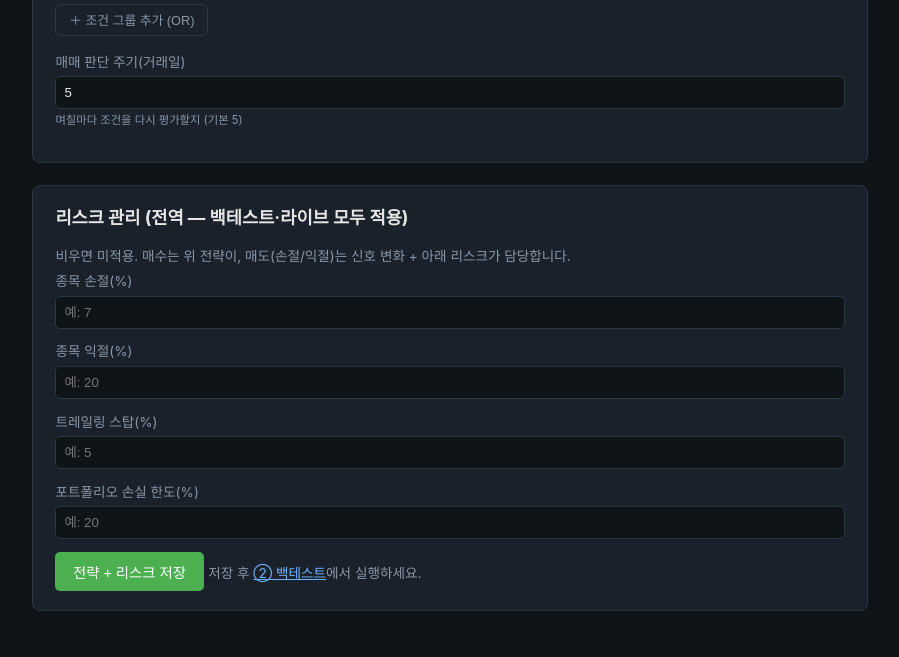
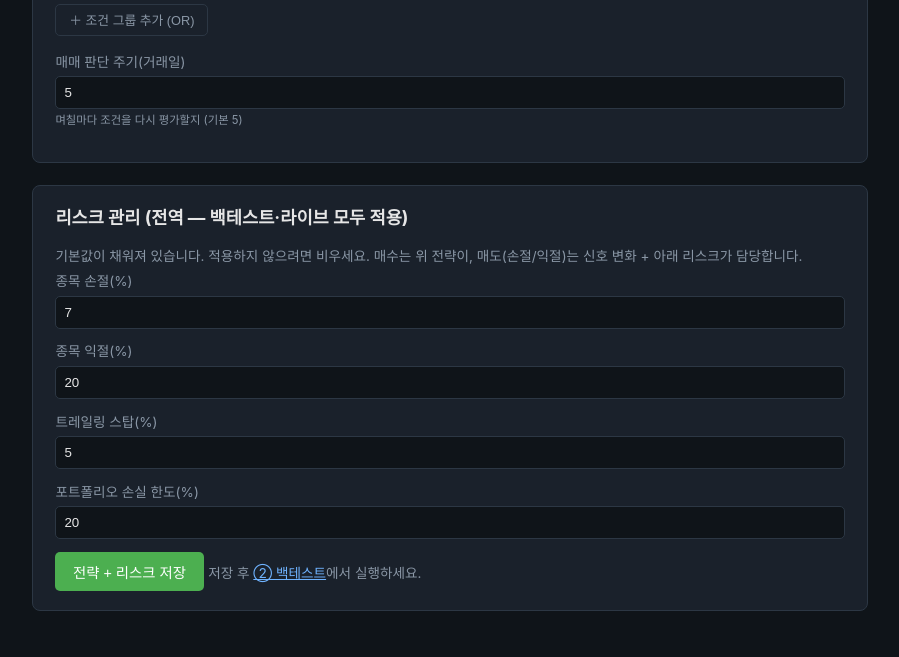
Before and after one commit to JeongSeongMok/buylow, a FastAPI app: page /strategy in a window 1280 px wide. Shown: the part 970-1627 px from the top of the page, without its empty margins (190-1089 px from the left). Run offline with FastAPI, Linux system fonts and the light colour scheme.

Commit message:
feat(dashboard): default values for risk fields (suggest until first save)
Co-Authored-By: Claude Opus 4.8 <noreply@anthropic.com>

```diff
--- a/orchestrator/dashboard/routes.py
+++ b/orchestrator/dashboard/routes.py
@@ -120,7 +120,7 @@ def register_dashboard(
             "strategy": strategy,
             "groups": groups,
             "param_value": signals_catalog.param_value,
-            "risk": config.get_risk_config(),
+            "risk": config.risk_form_values(),
             "saved": request.query_params.get("saved"),
             "error": request.query_params.get("error"),
         })
--- a/orchestrator/dashboard/templates/strategy.html
+++ b/orchestrator/dashboard/templates/strategy.html
@@ -46,11 +46,11 @@
 
 <section class="card">
   <h2>리스크 관리 (전역 — 백테스트·라이브 모두 적용)</h2>
-  <p class="meta">비우면 미적용. 매수는 위 전략이, 매도(손절/익절)는 신호 변화 + 아래 리스크가 담당합니다.</p>
-  <label>종목 손절(%) <input type="text" name="stop_loss" value="{{ risk.stop_loss or '' }}" placeholder="예: 7" size="6"></label>
-  <label>종목 익절(%) <input type="text" name="take_profit" value="{{ risk.take_profit or '' }}" placeholder="예: 20" size="6"></label>
-  <label>트레일링 스탑(%) <input type="text" name="trailing" value="{{ risk.trailing or '' }}" placeholder="예: 5" size="6"></label>
-  <label>포트폴리오 손실 한도(%) <input type="text" name="max_drawdown" value="{{ risk.max_drawdown or '' }}" placeholder="예: 20" size="6"></label>
+  <p class="meta">기본값이 채워져 있습니다. 적용하지 않으려면 비우세요. 매수는 위 전략이, 매도(손절/익절)는 신호 변화 + 아래 리스크가 담당합니다.</p>
+  <label>종목 손절(%) <input type="text" name="stop_loss" value="{{ risk.stop_loss }}" placeholder="예: 7" size="6"></label>
+  <label>종목 익절(%) <input type="text" name="take_profit" value="{{ risk.take_profit }}" placeholder="예: 20" size="6"></label>
+  <label>트레일링 스탑(%) <input type="text" name="trailing" value="{{ risk.trailing }}" placeholder="예: 5" size="6"></label>
+  <label>포트폴리오 손실 한도(%) <input type="text" name="max_drawdown" value="{{ risk.max_drawdown }}" placeholder="예: 20" size="6"></label>
 
   <button type="submit">전략 + 리스크 저장</button>
   <span class="meta">저장 후 <a href="/">② 백테스트</a>에서 실행하세요.</span>
```
Also changed, not shown: orchestrator/config.py (+15 -0 lines), tests/test_config.py (+10 -0 lines).
